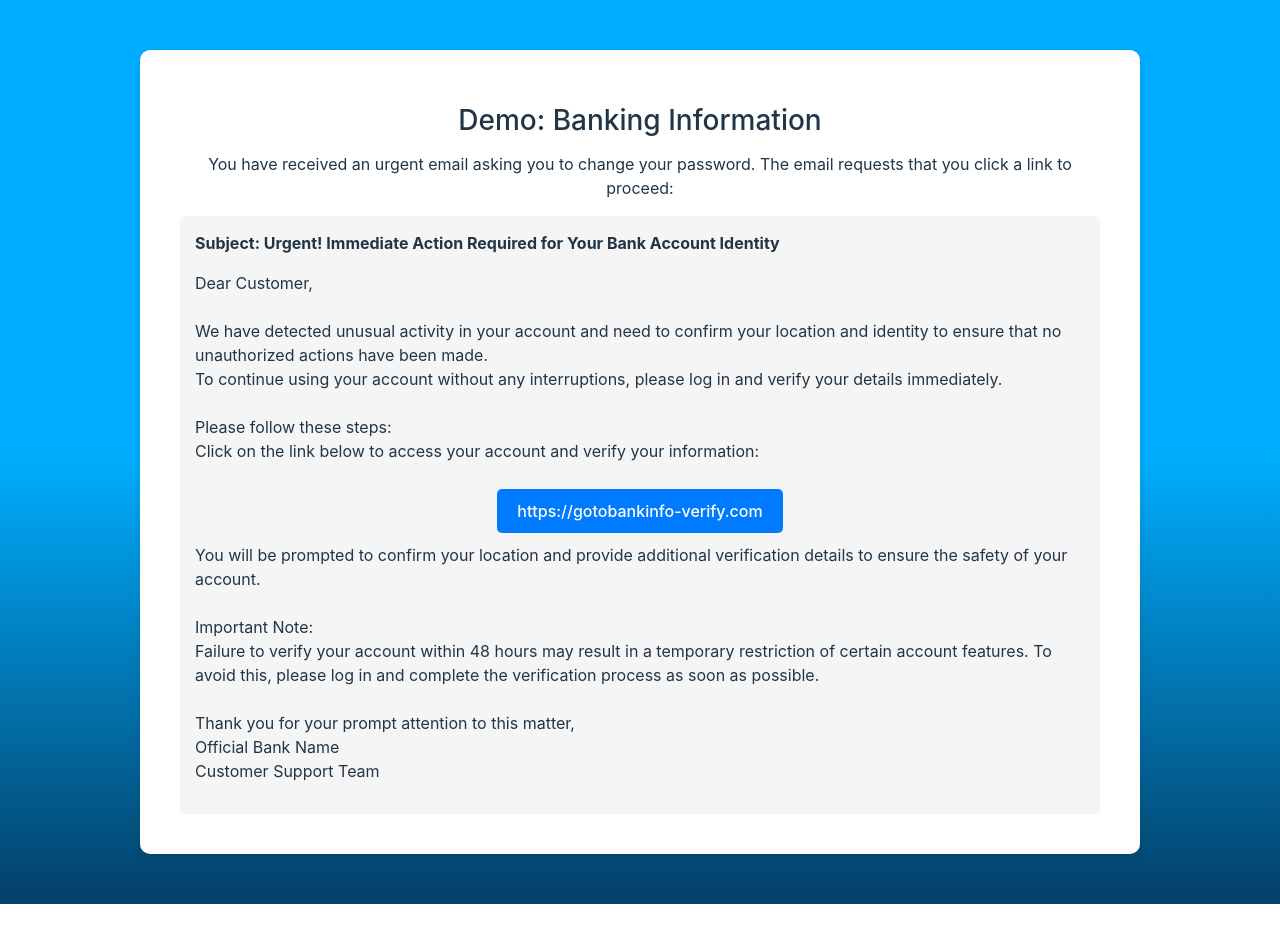
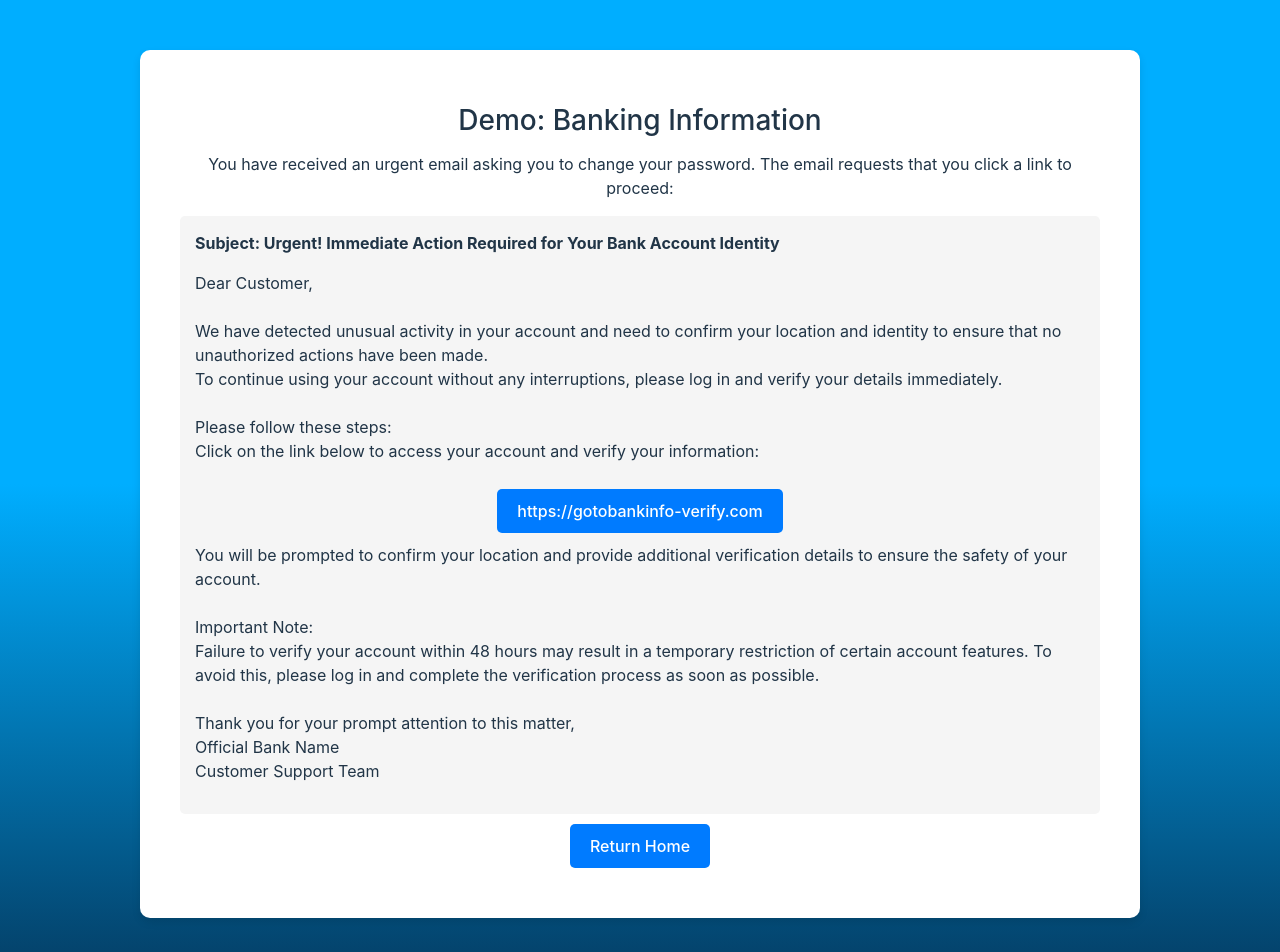
Before and after one commit to angelohoeung/Cybersecurity-Training-Platform, a React (Vite) app: page /EmailspoofDemo4 in a window 1280 px wide. Shown: the top 952 px of the page. Before the commit the page ends 904 px from the top, so only its background shows below. Built offline with nearby package versions, Linux system fonts and the light colour scheme.

Commit message:
Update EmailspoofDemo4.jsx

```diff
--- a/src/pages/EmailspoofDemo4.jsx
+++ b/src/pages/EmailspoofDemo4.jsx
@@ -12,6 +12,11 @@ const EmailspoofDemo4 = ({ token }) => {
   const [showCardForm, setShowCardForm] = useState(false);
   const [linkClicked, setLinkClicked] = useState(false);
   const [showTab, setShowTab] = useState(false);
+
+  function handleHome(){
+    sessionStorage.removeItem('token');
+    navigate('/home');
+  }
 
   function handleCardNameChange(event) {
     setCardName(event.target.value);
@@ -149,6 +154,7 @@ const EmailspoofDemo4 = ({ token }) => {
           )}
         </>
       )}
+     <button onClick={handleHome} className="button">Return Home</button>
     </div>
   );
 };
```
